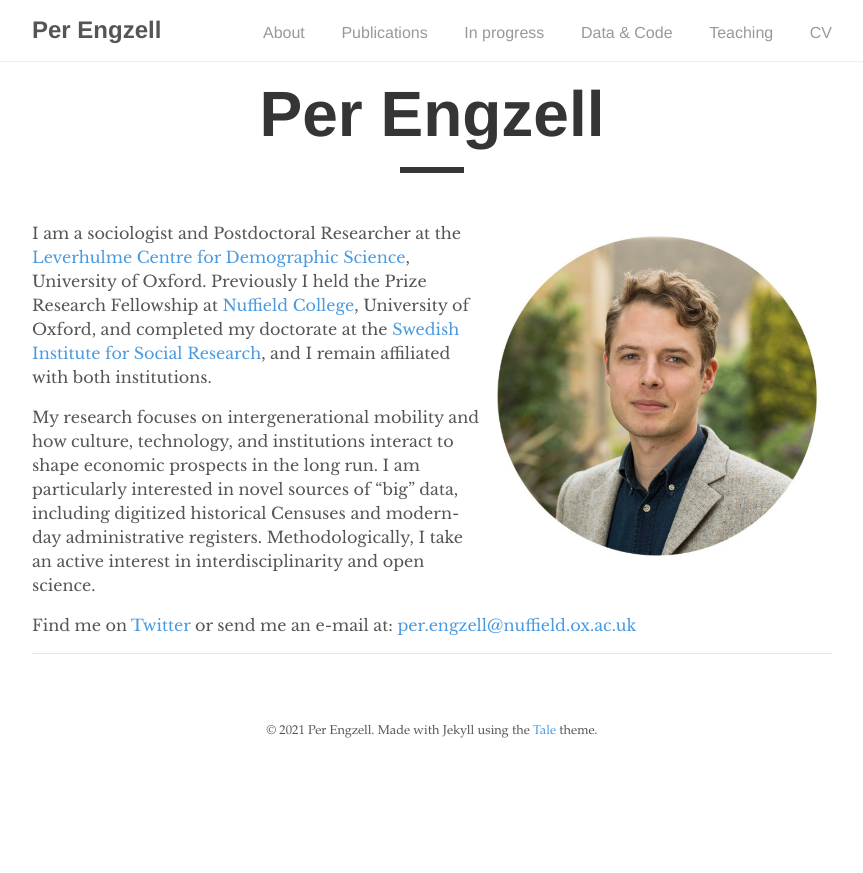
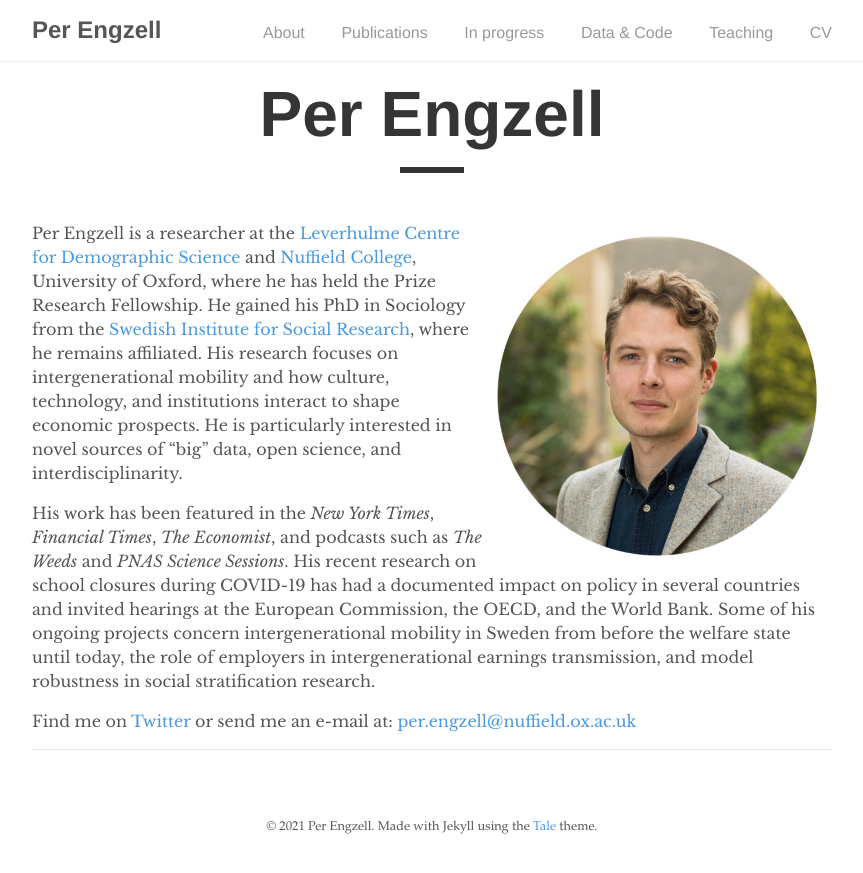
Before and after one commit to pengzell/pengzell.github.io, a Jekyll site: the page built from index.md, in a window 1280 px wide. Shown: the top 873 px of the page, without its empty margins (208-1071 px from the left). Built offline with Jekyll 4.4.1, drawn with Linux system fonts in a browser that asks for light colours.

Commit message:
Update index.md

```diff
--- a/index.md
+++ b/index.md
@@ -6,8 +6,8 @@ author: "Per Engzell"
 
 ![Per Engzell](portrait.jpg){:style="float:right; margin:15px; width: 40%;"}
 
-I am a sociologist and Postdoctoral Researcher at the [Leverhulme Centre for Demographic Science](http://www.demographicscience.ox.ac.uk), University of Oxford. Previously I held the Prize Research Fellowship at [Nuffield College](https://www.nuffield.ox.ac.uk), University of Oxford, and completed my doctorate at the [Swedish Institute for Social Research](https://www.sofi.su.se/english/), and I remain affiliated with both institutions.
+Per Engzell is a researcher at the [Leverhulme Centre for Demographic Science](http://www.demographicscience.ox.ac.uk) and [Nuffield College](https://www.nuffield.ox.ac.uk), University of Oxford, where he has held the Prize Research Fellowship. He gained his PhD in Sociology from the [Swedish Institute for Social Research](https://www.sofi.su.se/english/), where he remains affiliated. His research focuses on intergenerational mobility and how culture, technology, and institutions interact to shape economic prospects. He is particularly interested in novel sources of "big" data, open science, and interdisciplinarity.
 
-My research focuses on intergenerational mobility and how culture, technology, and institutions interact to shape economic prospects in the long run. I am particularly interested in novel sources of "big" data, including digitized historical Censuses and modern-day administrative registers. Methodologically, I take an active interest in interdisciplinarity and open science.
+His work has been featured in the *New York Times*, *Financial Times*, *The Economist*, and podcasts such as *The Weeds* and *PNAS Science Sessions*. His recent research on school closures during COVID-19 has had a documented impact on policy in several countries and invited hearings at the European Commission, the OECD, and the World Bank. Some of his ongoing projects concern intergenerational mobility in Sweden from before the welfare state until today, the role of employers in intergenerational earnings transmission, and model robustness in social stratification research.
 
 Find me on [Twitter](https://twitter.com/pengzell) or send me an e-mail at: [per.engzell@nuffield.ox.ac.uk](mailto:per.engzell@nuffield.ox.ac.uk)
```
